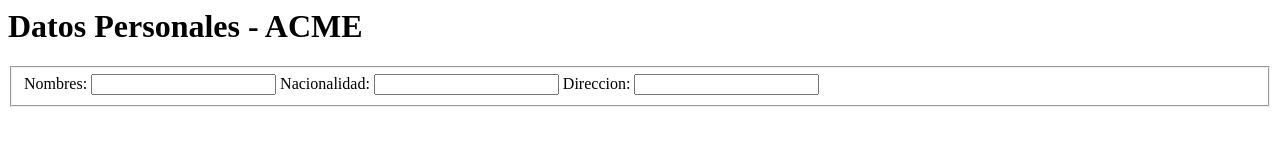
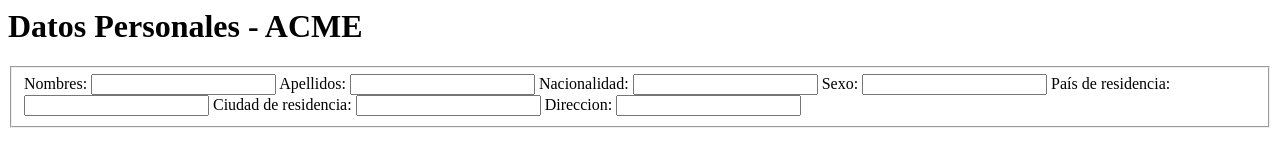
Before and after one commit to sxntixgxs/perfumeriaAcme, a plain HTML site: page html/datos-personales.html in a window 1280 px wide. Drawn offline with Linux system fonts and the light colour scheme.

Commit message:
Cambios en index

```diff
--- a/html/datos-personales.html
+++ b/html/datos-personales.html
@@ -8,8 +8,20 @@
             <label for="nombres">Nombres: </label>
             <input type="text" name="nombres">
 
+            <label for="Apellidos">Apellidos: </label>
+            <input type="text" name="Apellidos">
+
             <label for="Nacionalidad">Nacionalidad: </label>
             <input type="text" name="Nacionalidad">
+
+            <label for="Sexo">Sexo: </label>
+            <input type="text" name="Sexo">
+
+            <label for="País de residencia">País de residencia: </label>
+            <input type="text" name="País de residencia">
+
+            <label for="Ciudad de residencia">Ciudad de residencia: </label>
+            <input type="text" name="Ciudad de residencia">
 
             <label for="Direccion">Direccion: </label>
             <input type="text" name="Direccion">
```
Also changed, not shown: index.html (+12 -0 lines).
